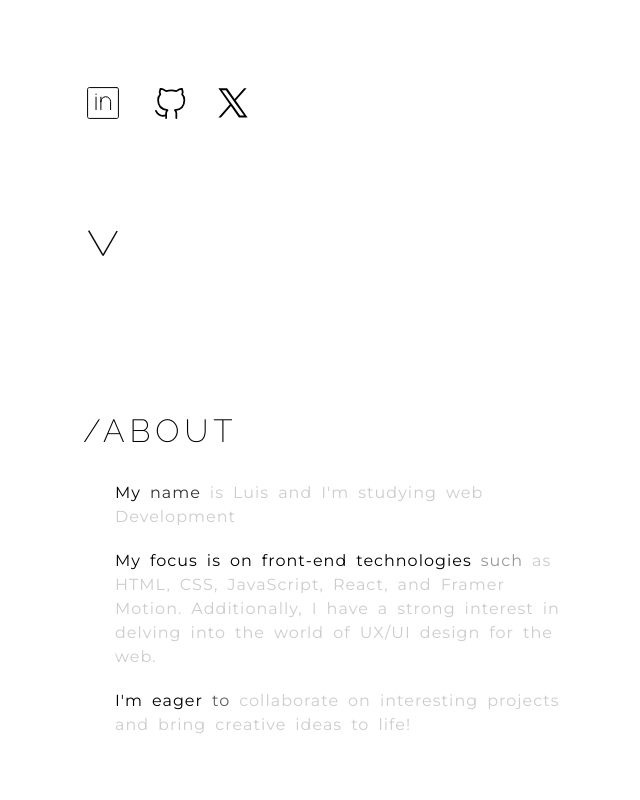
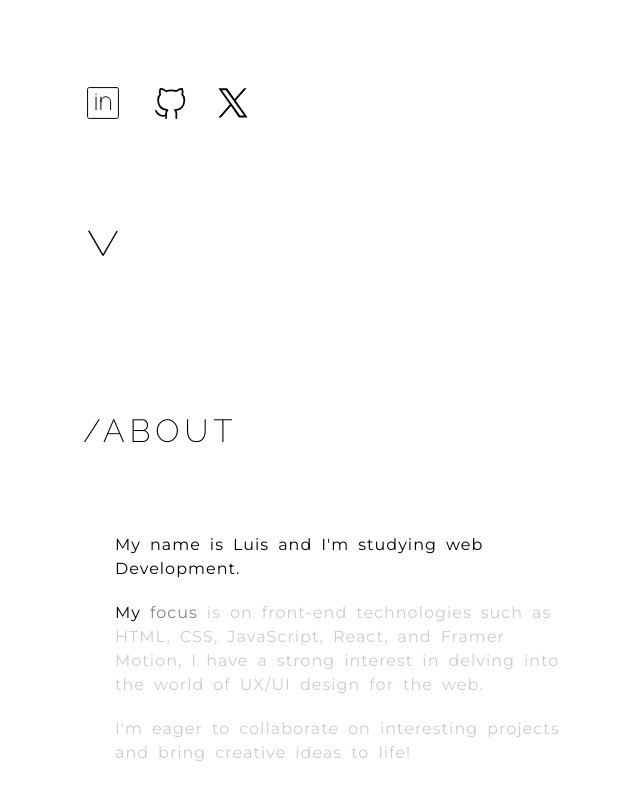
Before and after one commit to AlbertDevtrus/portfolio, a React (Vite) app: page / in a window 1280 px wide. Shown: the part 448-1248 px from the top of the page, without its empty margins (117-757 px from the left). Built offline with nearby package versions, Linux system fonts and the light colour scheme.

Commit message:
fix line break for the about section

```diff
--- a/src/components/About.jsx
+++ b/src/components/About.jsx
@@ -5,18 +5,14 @@ function About() {
 
     const element = useRef(null);
 
-    const paragraph1 = "My name is Luis and I'm studying web Development"
-    const paragraph2 = "My focus is on front-end technologies such as HTML, CSS, JavaScript, React, and Framer Motion. Additionally, I have a strong interest in delving into the world of UX/UI design for the web.";
-    const paragraph3 = "I'm eager to collaborate on interesting projects and bring creative ideas to life!";
+    const paragraph = "My name is Luis and I'm studying web Development. My focus is on front-end technologies such as HTML, CSS, JavaScript, React, and Framer Motion, I have a strong interest in delving into the world of UX/UI design for the web. I'm eager to collaborate on interesting projects and bring creative ideas to life!"
 
     return (
         <section className="about" ref={element}>
             <div className="left">
                 <h2 className="title">/ABOUT</h2>
                 <div className="text">
-                    <Paragraph value={paragraph1} element={element} />
-                    <Paragraph value={paragraph2} element={element} />
-                    <Paragraph value={paragraph3} element={element} />
+                    <Paragraph value={paragraph} element={element} />
                 </div>
             </div>
         </section>
--- a/src/components/Paragraph.jsx
+++ b/src/components/Paragraph.jsx
@@ -28,9 +28,21 @@ function Paragraph({ value, element }) {
 function Word({children, range, progress}) {
 
     const opacity = useTransform(progress, range, [0.2, 1]);
+    const condition = children[children.length - 1] === '.';
 
     return (
-        <motion.span style={{opacity}} className="word">{children}</motion.span>
+        <>
+            <motion.span
+                style={{
+                    opacity,
+                    marginBottom: condition ? '20px' : '0px',
+                }}
+                className="word"
+            >
+                {children}
+            </motion.span>
+            {condition ? <span style={{width: '100%'}} /> : ''}
+        </>
     );
 }
 
--- a/src/index.css
+++ b/src/index.css
@@ -82,7 +82,7 @@ main {
 
   .left {
     position: sticky;
-    top: 25vh;
+    top: 20vh;
     left: 0;
   }
 
@@ -98,7 +98,7 @@ main {
     width: 60%;
     display: flex;
     flex-direction: column;
-    gap: 20px;
+    justify-content: center;
     height: 400px;
     letter-spacing: 1px;
     line-height: 1.5em;
```
